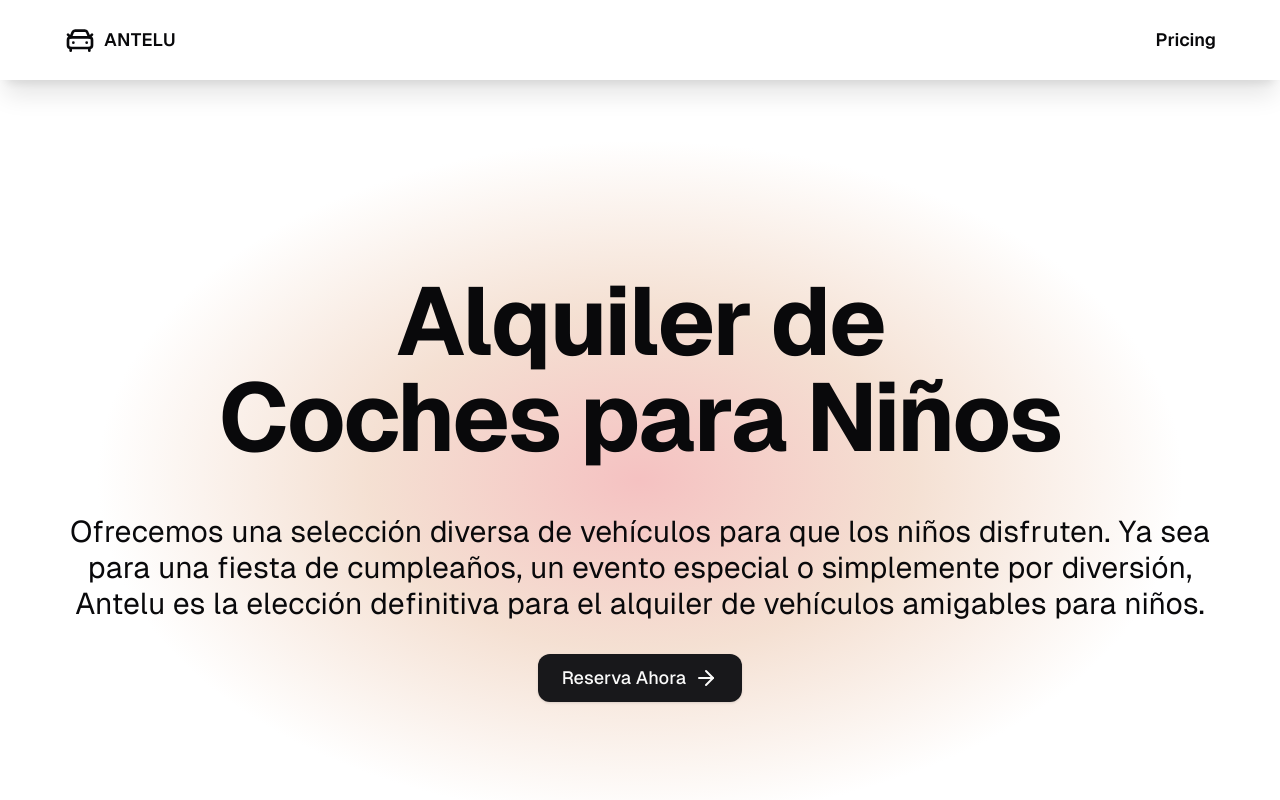
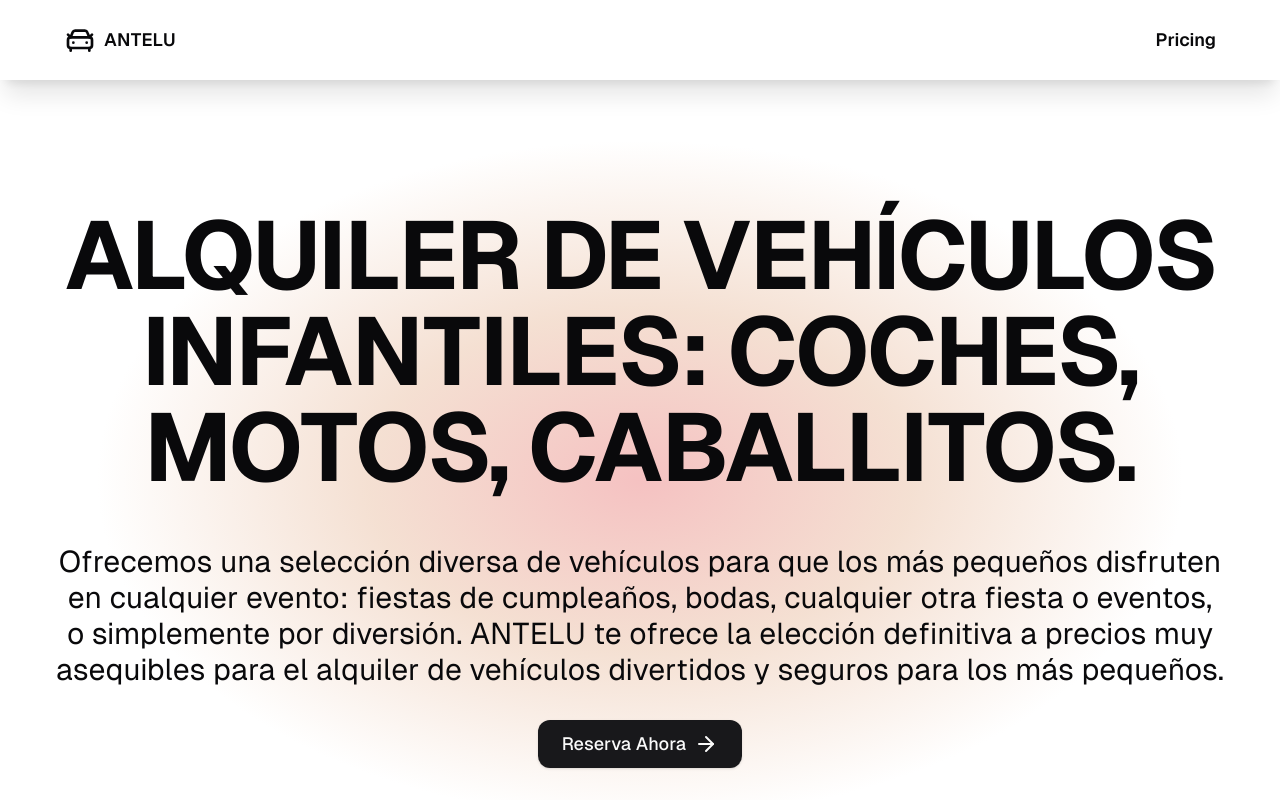
Before and after one commit to andrian-kars/antelu, a Next.js app: page / in a window 1280 px wide. Shown: the top 800 px of the page. Built offline with nearby package versions, Linux system fonts and the light colour scheme.

Commit message:
:tada: customer fixed x2

```diff
--- a/src/app/(marketing)/page.tsx
+++ b/src/app/(marketing)/page.tsx
@@ -14,13 +14,14 @@ export default function HomePage() {
     <>
       <section className="min-h-screen bg-[radial-gradient(hsl(0,72%,65%,40%),hsl(24,62%,73%,40%),hsl(var(--background))_60%)] flex items-center justify-center text-center text-balance flex-col gap-8 px-4">
         <h1 className="text-6xl lg:text-7xl xl:text-8xl font-bold tracking-tight m-4">
-          Alquiler de Coches para Niños
+          ALQUILER DE VEHÍCULOS INFANTILES: COCHES, MOTOS, CABALLITOS.
         </h1>
         <p className="text-lg lg:text-3xl max-w-screen-xl">
-          Ofrecemos una selección diversa de vehículos para que los niños
-          disfruten. Ya sea para una fiesta de cumpleaños, un evento especial o
-          simplemente por diversión, Antelu es la elección definitiva para el
-          alquiler de vehículos amigables para niños.
+          Ofrecemos una selección diversa de vehículos para que los más pequeños
+          disfruten en cualquier evento: fiestas de cumpleaños, bodas, cualquier
+          otra fiesta o eventos, o simplemente por diversión. ANTELU te ofrece
+          la elección definitiva a precios muy asequibles para el alquiler de
+          vehículos divertidos y seguros para los más pequeños.
         </p>
         <ReserveNowButton />
       </section>
--- a/src/components/CharacteristicsList.tsx
+++ b/src/components/CharacteristicsList.tsx
@@ -94,9 +94,9 @@ function characteristicsMapper(characteristics: Array<Characteristic>) {
         return `${count} Motores ${volt}`;
       case "seats":
         const { number, material } = value as SeatsDetail;
-        return `${number} ${material === "leather" ? "Eco-Cuero" : ""} asiento${
+        return `${number > 1 ? number : ""} ${number > 1 ? "a" : "A"}siento${
           number > 1 ? "s" : ""
-        }`;
+        } ${material === "leather" ? "de eco-cuero" : ""}`;
       case "maxSpeed":
         return `Velocidad máxima ${value} Km/h`;
       case "maxWeight":
--- a/src/data/vehicles/index.ts
+++ b/src/data/vehicles/index.ts
@@ -73,7 +73,7 @@ export const vehicles = [
     id: "mercedes_csl_350_amg",
     type: "electric_car",
     price: 29.99,
-    discount: 69.99,
+    discount: null,
     images: [
       mercedes_csl_350_amg,
       mercedes_csl_350_amg_1,
@@ -216,7 +216,7 @@ export const vehicles = [
     id: "fire_truck",
     type: "electric_car",
     price: 29.99,
-    discount: 69.99,
+    discount: null,
     images: [fire_truck, fire_truck_1],
     characteristics: [
       { name: "recommendedAge", value: "1-8" },
@@ -283,7 +283,7 @@ export const vehicles = [
     id: "mercedes_ml_350",
     type: "electric_car",
     price: 29.99,
-    discount: 69.99,
+    discount: null,
     images: [
       mercedes_ml_350,
       mercedes_ml_350_1,
```
